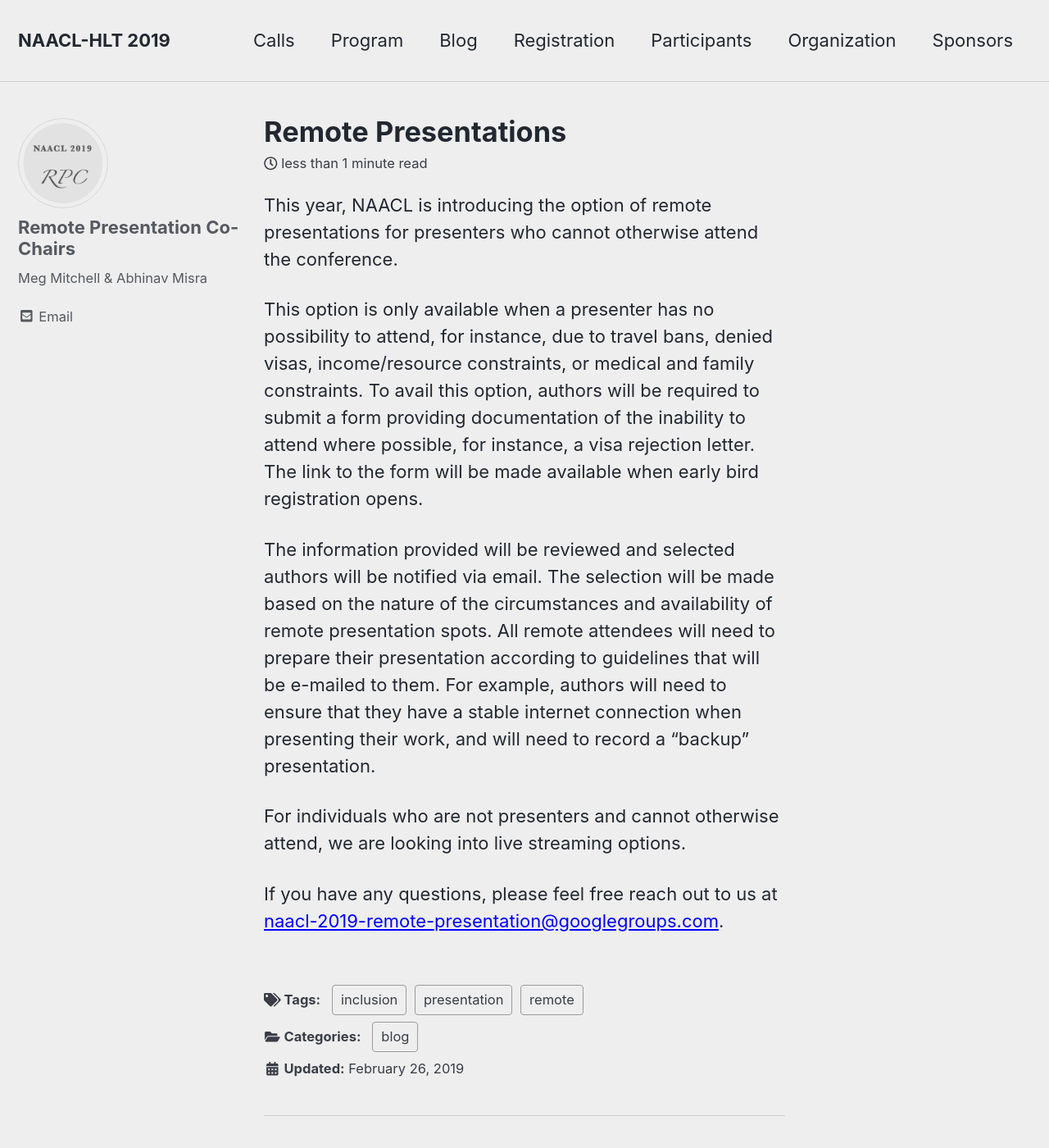
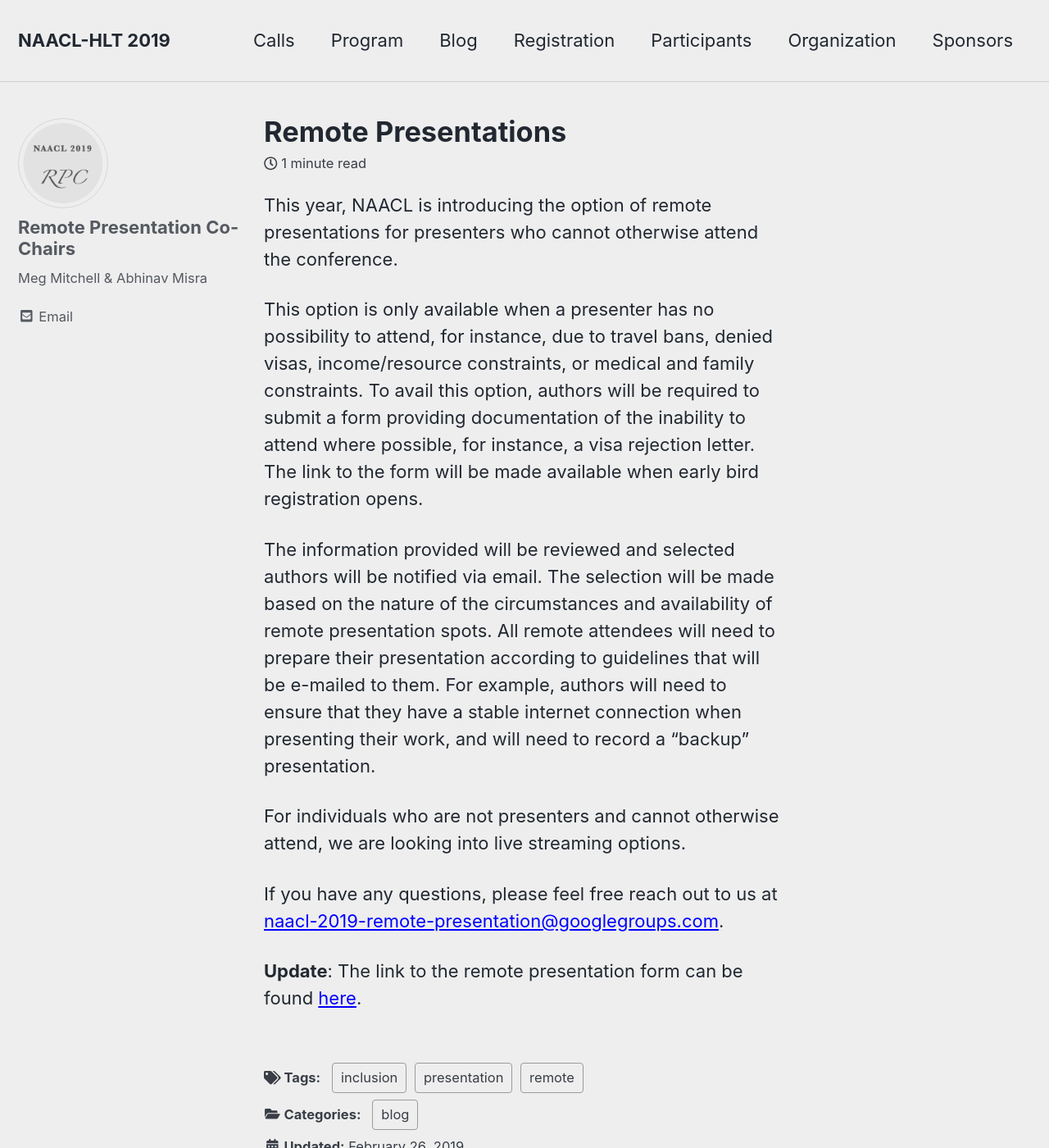
Before and after one commit to naacl-org/naacl-2021-website, a Jekyll site: the page built from _posts/2019-02-26-remote-presentations.md, in a window 1280 px wide and 1400 px high. Shown: the whole window at 82% size. Built offline with Jekyll 4.4.1, drawn with Linux system fonts in a browser that asks for light colours; nearby versions of some CDN libraries; comment, search, counter and statistics services are not loaded.

Commit message:
Add an update with link to form.

```diff
--- a/_posts/2019-02-26-remote-presentations.md
+++ b/_posts/2019-02-26-remote-presentations.md
@@ -20,3 +20,5 @@
 For individuals who are not presenters and cannot otherwise attend, we are looking into live streaming options.
 
 If you have any questions, please feel free reach out to us at [naacl-2019-remote-presentation@googlegroups.com](mailto:naacl-2019-remote-presentation@googlegroups.com).
+
+**Update**: The link to the remote presentation form can be found [here](https://naacl2019.org/participants/#remote-presentation).
```
